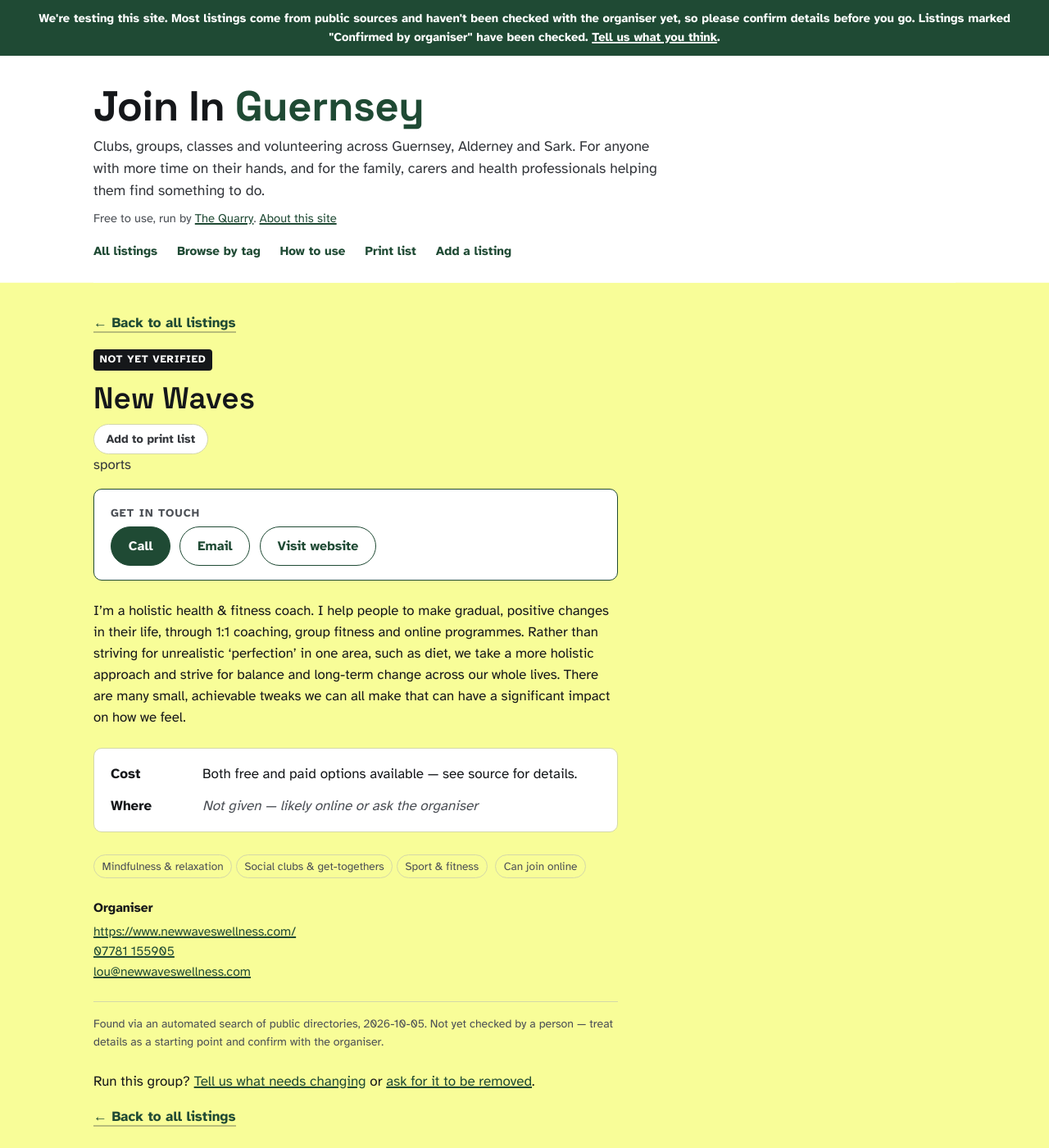
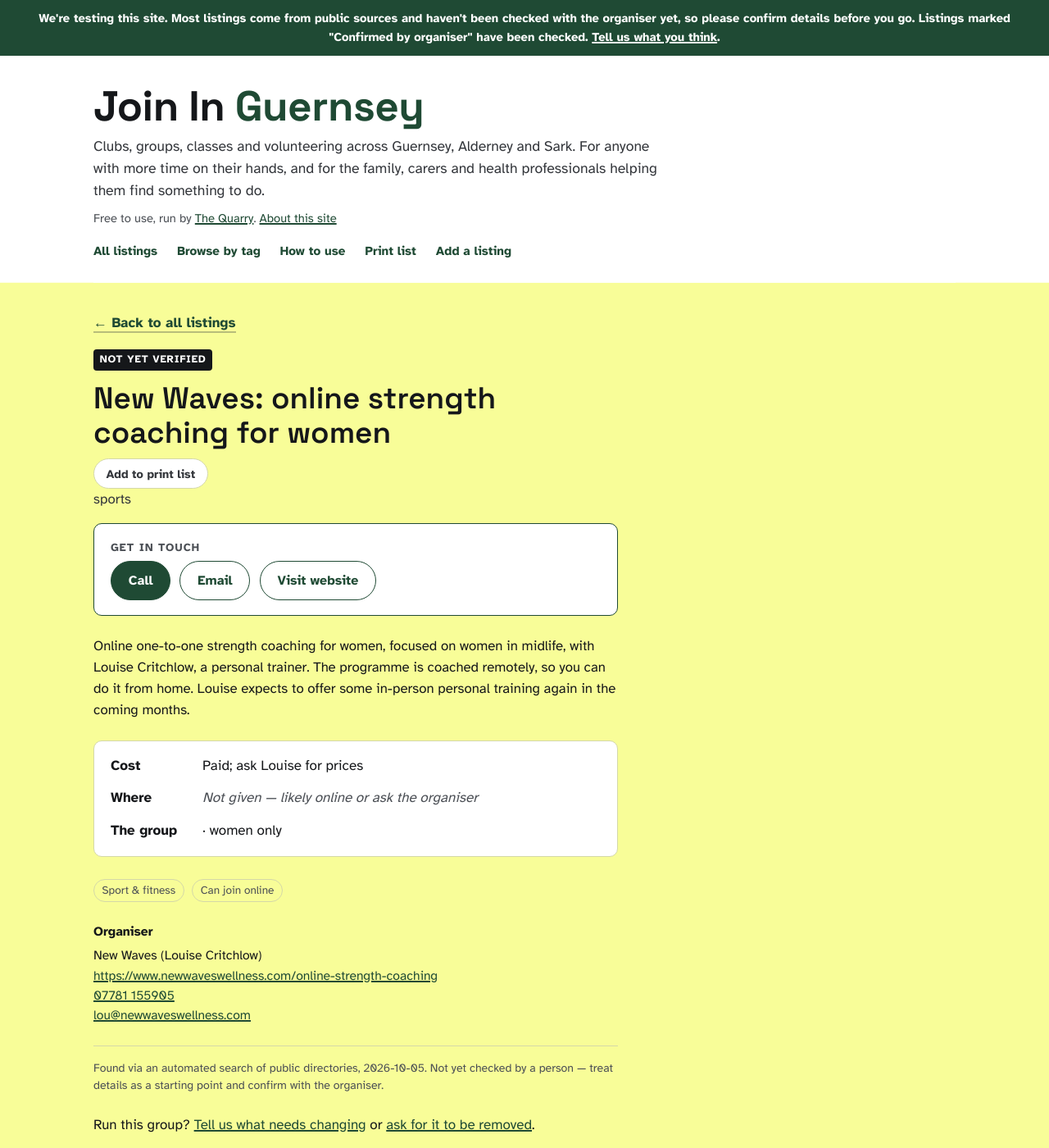
Before and after one commit to active-seniors/active-seniors.github.io, a Jekyll site: the page built from _listings/new-waves.md, in a window 1280 px wide and 1400 px high. Shown: the whole window at 82% size. Built offline with Jekyll 4.4.1, drawn with Linux system fonts in a browser that asks for light colours.

Commit message:
Organiser replies batch 3: 4 confirmed, 1 rewritten, 3 removed
Co-Authored-By: Claude Opus 5.5 <noreply@anthropic.com>
Claude-Session: https://claude.ai/code/session_01AumRmWkicfMX1Y7C5fLeSN

```diff
--- a/_listings/new-waves.md
+++ b/_listings/new-waves.md
@@ -1,19 +1,18 @@
 ---
 id: new-waves
-title: New Waves
+title: 'New Waves: online strength coaching for women'
 status: active
 source: discovered
 category: sports
 tags:
-- mindfulness-relaxation
-- social-clubs
 - sport-fitness
 cost:
-  notes: Both free and paid options available — see source for details.
+  notes: Paid; ask Louise for prices
 organiser:
-  website: https://www.newwaveswellness.com/
+  website: https://www.newwaveswellness.com/online-strength-coaching
   contact_phone: 07781 155905
   contact_email: lou@newwaveswellness.com
+  name: New Waves (Louise Critchlow)
 verification:
   verified_by: ''
   verified_date: ''
@@ -29,8 +28,15 @@ discovery:
     2020, copyright 2022. Offerings are mostly 1:1/online coaching (personal training,
     wellness and nutrition coaching, online women''s strength programme) with no group
     class timetable published. (https://www.newwaveswellness.com/)'
+  - 'Organiser reply 2026-10-28 (email): Walk to Run no longer runs (listing removed).
+    Only current offer is online 1-to-1 strength coaching for women, focused on midlife
+    women; in-person PT expected again in around 4-6 months; nutrition and wellness
+    coaching not offered for now, so left out. Organiser asked to see the draft before
+    it is marked confirmed.'
 suitable_for:
 - online-option
+group:
+  who_comes: women-only
 ---
 
-I’m a holistic health & fitness coach. I help people to make gradual, positive changes in their life, through 1:1 coaching, group fitness and online programmes. Rather than striving for unrealistic ‘perfection’ in one area, such as diet, we take a more holistic approach and strive for balance and long-term change across our whole lives. There are many small, achievable tweaks we can all make that can have a significant impact on how we feel.
+Online one-to-one strength coaching for women, focused on women in midlife, with Louise Critchlow, a personal trainer. The programme is coached remotely, so you can do it from home. Louise expects to offer some in-person personal training again in the coming months.
```
Also changed, not shown: _listings/alderney-art-club.md (deleted, +0 -35 lines), _listings/guernsey-darts-association.md (deleted, +0 -33 lines), _listings/man-club.md (+16 -3 lines), _listings/soupy-thursdays-st-martins.md (+2 -1 lines), _listings/the-mill-street-community-cafe.md (+3 -0 lines), _listings/walk-to-run.md (deleted, +0 -38 lines).
